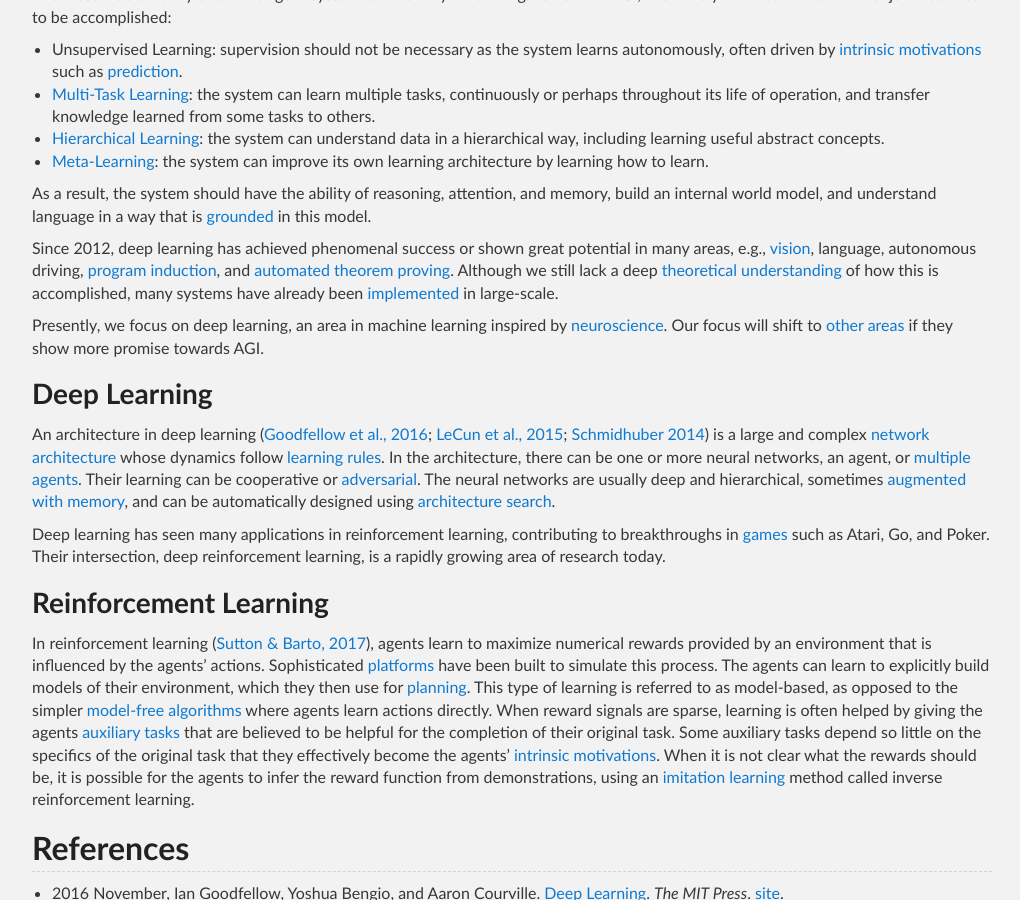
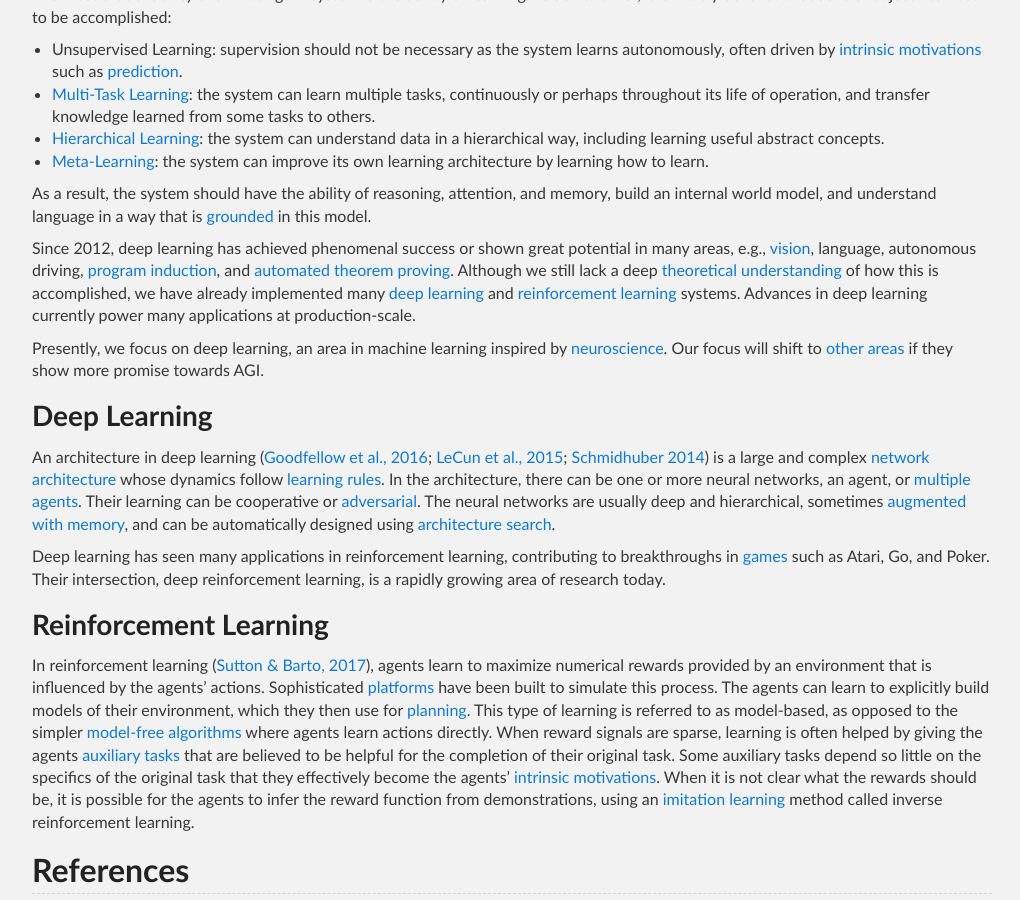
Before and after one commit to Tonywuhk/realai.org, a Jekyll site: the page built from introduction.md, in a window 1280 px wide and 900 px high, scrolled down 458 px. Shown: the whole window, without its empty margins (128-1148 px from the left). Built offline with Jekyll 4.4.1, drawn with Linux system fonts in a browser that asks for light colours; our own code applies the rules of GitHub Pages for plain Markdown files; comment, search, counter and statistics services are not loaded; the repository's description, which GitHub fills in, is left out.

Commit message:
Update introduction.md

```diff
--- a/introduction.md
+++ b/introduction.md
@@ -22,7 +22,7 @@ The most crucial ability of an intelligent system is the ability of learning. To
 
 As a result, the system should have the ability of reasoning, attention, and memory, build an internal world model, and understand language in a way that is [grounded](http://realai.org/symbol-grounding/) in this model.
 
-Since 2012, deep learning has achieved phenomenal success or shown great potential in many areas, e.g., [vision](http://realai.org/computer-vision/), language, autonomous driving, [program induction](http://realai.org/program-induction/), and [automated theorem proving](http://realai.org/automated-theorem-proving/). Although we still lack a deep [theoretical understanding](http://realai.org/deep-learning-theory/) of how this is accomplished, many systems have already been [implemented](http://realai.org/deep-learning-implementation/) in large-scale.
+Since 2012, deep learning has achieved phenomenal success or shown great potential in many areas, e.g., [vision](http://realai.org/computer-vision/), language, autonomous driving, [program induction](http://realai.org/program-induction/), and [automated theorem proving](http://realai.org/automated-theorem-proving/). Although we still lack a deep [theoretical understanding](http://realai.org/deep-learning-theory/) of how this is accomplished, we have already implemented many [deep learning](http://realai.org/deep-learning-implementation/) and [reinforcement learning](http://realai.org/rl-code/) systems. Advances in deep learning currently power many applications at production-scale.
 
 Presently, we focus on deep learning, an area in machine learning inspired by [neuroscience](http://realai.org/neuroscience/). Our focus will shift to [other areas](http://realai.org/frontiers/) if they show more promise towards AGI.
 
@@ -34,7 +34,7 @@ Deep learning has seen many applications in reinforcement learning, contributing
 
 ### Reinforcement Learning
 
-In reinforcement learning ([Sutton & Barto, 2017](http://incompleteideas.net/sutton/book/the-book-2nd.html)), agents learn to maximize numerical rewards provided by an environment that is influenced by the agents' actions. Sophisticated [platforms](http://realai.org/reinforcement-learning-platforms/) have been built to simulate this process. The agents can learn to explicitly build models of their environment, which they then use for [planning](http://realai.org/planning/). This type of learning is referred to as model-based, as opposed to the simpler [model-free algorithms](http://realai.org/model-free-rl-algorithms/) where agents learn actions directly. When reward signals are sparse, learning is often helped by giving the agents [auxiliary tasks](http://realai.org/auxiliary-tasks/) that are believed to be helpful for the completion of their original task. Some auxiliary tasks depend so little on the specifics of the original task that they effectively become the agents' [intrinsic motivations](http://realai.org/intrinsic-motivation/). When it is not clear what the rewards should be, it is possible for the agents to infer the reward function from demonstrations, using an [imitation learning](http://realai.org/imitation-learning/) method called inverse reinforcement learning.
+In reinforcement learning ([Sutton & Barto, 2017](http://incompleteideas.net/sutton/book/the-book-2nd.html)), agents learn to maximize numerical rewards provided by an environment that is influenced by the agents' actions. Sophisticated [platforms](http://realai.org/reinforcement-learning-platforms/) have been built to simulate this process. The agents can learn to explicitly build models of their environment, which they then use for [planning](http://realai.org/planning/). This type of learning is referred to as model-based, as opposed to the simpler [model-free algorithms](http://realai.org/rl/model-free/) where agents learn actions directly. When reward signals are sparse, learning is often helped by giving the agents [auxiliary tasks](http://realai.org/auxiliary-tasks/) that are believed to be helpful for the completion of their original task. Some auxiliary tasks depend so little on the specifics of the original task that they effectively become the agents' [intrinsic motivations](http://realai.org/intrinsic-motivation/). When it is not clear what the rewards should be, it is possible for the agents to infer the reward function from demonstrations, using an [imitation learning](http://realai.org/imitation-learning/) method called inverse reinforcement learning.
 
 ## References
 
```
